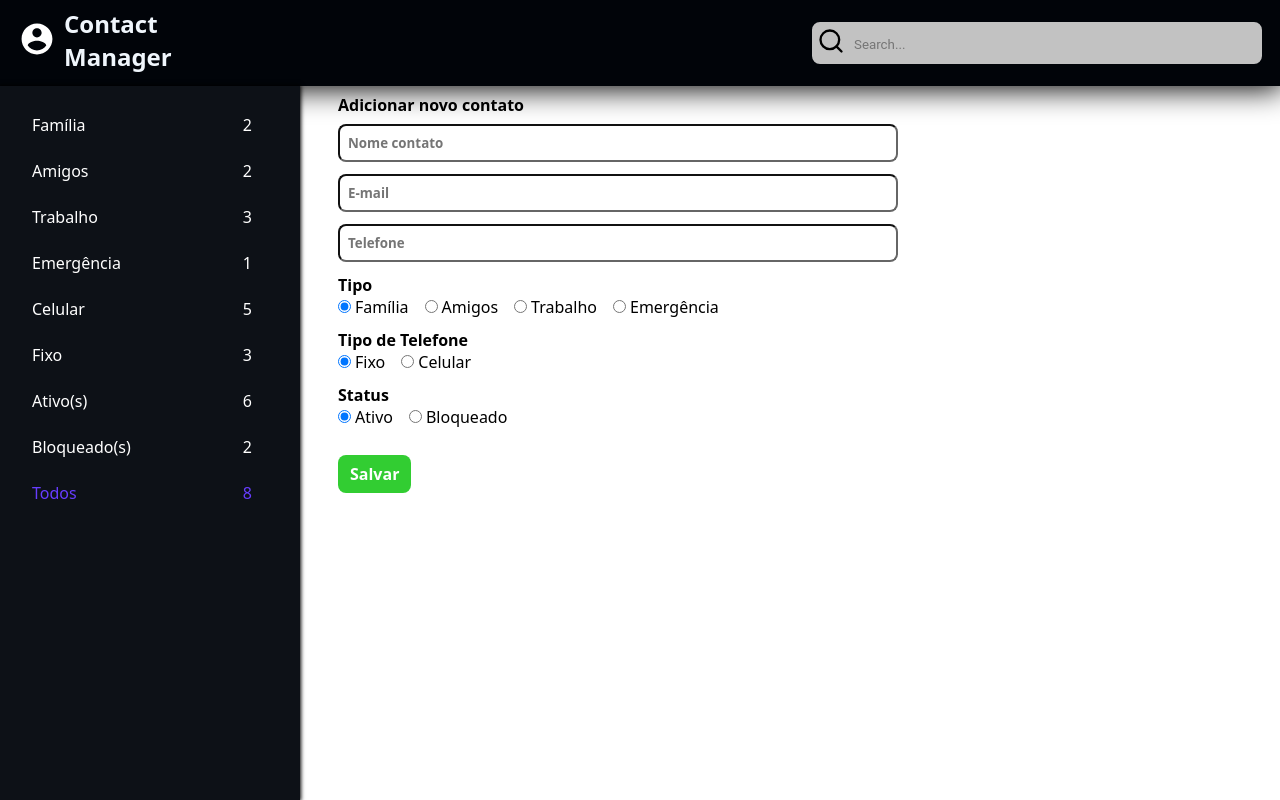
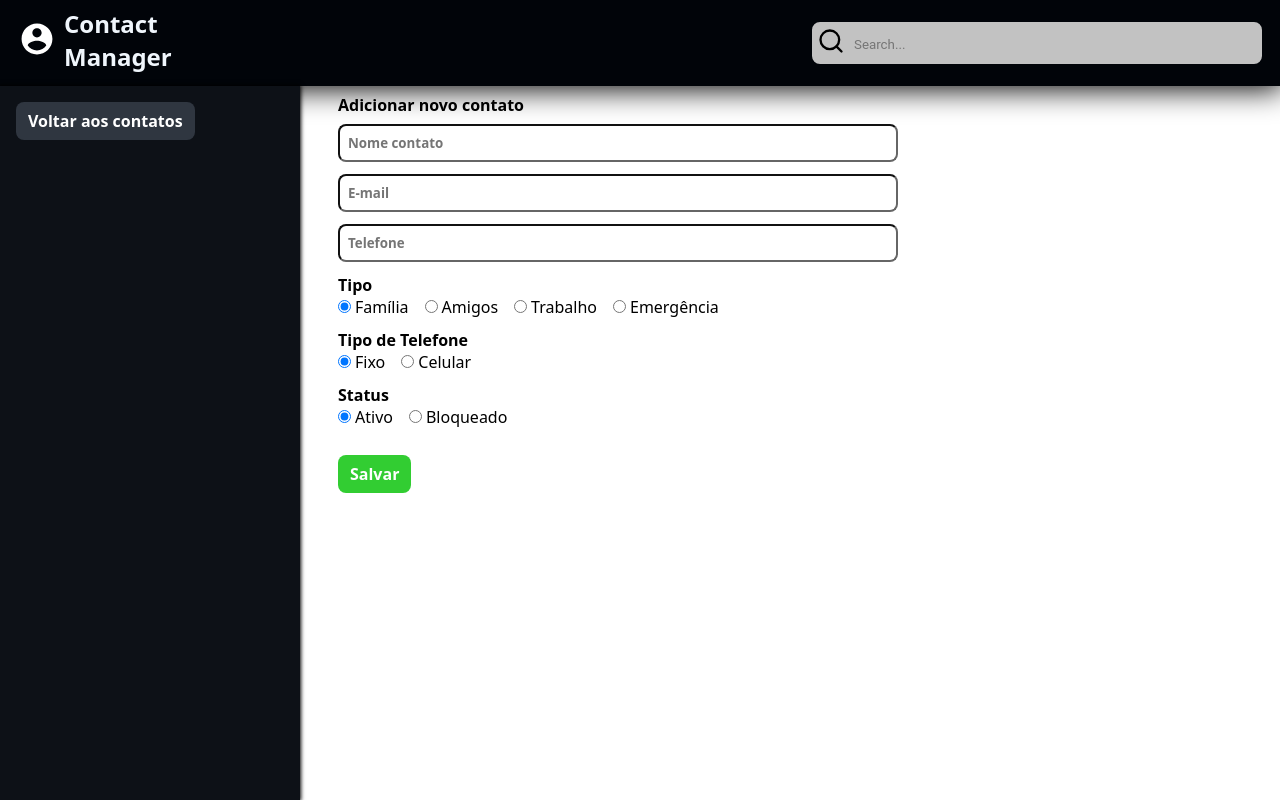
Before and after one commit to jonattasmoraes/Contact-Manager, a React (Create React App) app: page /new in a window 1280 px wide. Built offline with nearby package versions, Linux system fonts and the light colour scheme.

Commit message:
feat: Completed styling for the sidebar on the new contacts registration page

```diff
--- a/src/App.tsx
+++ b/src/App.tsx
@@ -22,23 +22,10 @@ const router = createBrowserRouter([
 ])
 
 const App = () => {
-  const [isSidebarOpen, setSidebarOpen] = useState(false)
-
-  const handleSidebarToggle = () => {
-    setSidebarOpen(!isSidebarOpen)
-  }
-
   return (
     <Provider store={store}>
       <GlobalStyle />
-      <Header handleSidebarToggle={handleSidebarToggle} />
-      <MobileSidebar
-        isOpen={isSidebarOpen}
-        handleSidebarToggle={handleSidebarToggle}
-      />
-      <Container>
-        <RouterProvider router={router} />
-      </Container>
+      <RouterProvider router={router} />
     </Provider>
   )
 }
--- a/src/components/contact/index.tsx
+++ b/src/components/contact/index.tsx
@@ -5,7 +5,7 @@ import * as S from './styles'
 
 import { remove, edit } from '../../store/reducers/contacts'
 import ContactClass from '../../models/Contact'
-import { SaveButton } from '../../styles'
+import { Button, SaveButton } from '../../styles'
 
 type Props = ContactClass
 
@@ -107,7 +107,7 @@ const Contact = ({
           </>
         ) : (
           <>
-            <S.Button onClick={() => setItsEditing(true)}>Editar</S.Button>
+            <Button onClick={() => setItsEditing(true)}>Editar</Button>
             <S.CancelAndRemoveButton onClick={() => dispatch(remove(id))}>
               Deletar
             </S.CancelAndRemoveButton>
--- a/src/components/contact/styles.ts
+++ b/src/components/contact/styles.ts
@@ -2,6 +2,7 @@ import styled from 'styled-components'
 import variables from '../../styles/variables'
 
 import * as enums from '../../utils/enums/Contact'
+import { Button } from '../../styles'
 
 type TagProps = {
   type?: enums.Type
@@ -136,18 +137,6 @@ export const ActionBar = styled.div`
   margin-top: 16px;
 `
 
-export const Button = styled.button`
-  font-weight: 600;
-  font-size: 16px;
-  color: #fff;
-  padding: 8px 12px;
-  border: none;
-  border-radius: 8px;
-  cursor: pointer;
-  background-color: #2f3640;
-  margin-right: 16px;
-`
-
 export const CancelAndRemoveButton = styled(Button)`
   background-color: ${variables.red};
 `
--- a/src/containers/MobileSidebar/index.tsx
+++ b/src/containers/MobileSidebar/index.tsx
@@ -1,4 +1,6 @@
 import * as React from 'react'
+import { useNavigate } from 'react-router-dom'
+
 import Box from '@mui/material/Box'
 import Drawer from '@mui/material/Drawer'
 import IconButton from '@mui/material/IconButton'
@@ -9,6 +11,7 @@ import { Divider, List } from '@mui/material'
 import FilterCard from '../../components/filterCard'
 
 import * as enums from '../../utils/enums/Contact'
+import { Button } from '../../styles'
 
 const theme = createTheme({
   palette: {
@@ -21,12 +24,15 @@ const theme = createTheme({
 interface MobileSidebarProps {
   isOpen: boolean
   handleSidebarToggle: () => void
+  showFilters: boolean
 }
 
 export default function MobileSidebar({
   isOpen,
-  handleSidebarToggle
+  handleSidebarToggle,
+  showFilters
 }: MobileSidebarProps) {
+  const navigate = useNavigate()
   const toggleDrawer = (event: React.KeyboardEvent | React.MouseEvent) => {
     if (
       event.type === 'keydown' &&
@@ -66,6 +72,8 @@ export default function MobileSidebar({
             </Box>
             <Divider sx={{ backgroundColor: 'GrayText' }} />
             <List sx={{ p: 0 }}>
+              {showFilters ? (
+                <>
                   <FilterCard
                     value={enums.Type.FAMILIA}
                     critery="type"
@@ -107,6 +115,12 @@ export default function MobileSidebar({
                     legend="Bloqueado(s)"
                   />
                   <FilterCard critery="all" legend="Todos" />
+                </>
+              ) : (
+                <Button onClick={() => navigate('/')}>
+                  Voltar aos contatos
+                </Button>
+              )}
             </List>
           </Box>
         </Drawer>
--- a/src/containers/sidebar/index.tsx
+++ b/src/containers/sidebar/index.tsx
@@ -1,19 +1,32 @@
-import { useDispatch, useSelector } from 'react-redux'
+import { useNavigate } from 'react-router-dom'
 
 import * as S from './styles'
 import FilterCard from '../../components/filterCard'
-import { RootReducer } from '../../store'
 
 import * as enums from '../../utils/enums/Contact'
+import { Button } from '../../styles'
 
-const Sidebar = () => {
-  const dispatch = useDispatch()
-  const { term } = useSelector((state: RootReducer) => state.filter)
+type Props = {
+  showFilters: boolean
+}
+
+const Sidebar = ({ showFilters }: Props) => {
+  const navigate = useNavigate()
 
   return (
     <S.Aside>
-      <FilterCard value={enums.Type.FAMILIA} critery="type" legend="Família" />
-      <FilterCard value={enums.Type.AMIGOS} critery="type" legend="Amigos" />
+      {showFilters ? (
+        <>
+          <FilterCard
+            value={enums.Type.FAMILIA}
+            critery="type"
+            legend="Família"
+          />
+          <FilterCard
+            value={enums.Type.AMIGOS}
+            critery="type"
+            legend="Amigos"
+          />
           <FilterCard
             value={enums.Type.TRABALHO}
             critery="type"
@@ -45,6 +58,10 @@ const Sidebar = () => {
             legend="Bloqueado(s)"
           />
           <FilterCard critery="all" legend="Todos" />
+        </>
+      ) : (
+        <Button onClick={() => navigate('/')}>Voltar aos contatos</Button>
+      )}
     </S.Aside>
   )
 }
--- a/src/pages/Home/index.tsx
+++ b/src/pages/Home/index.tsx
@@ -1,13 +1,35 @@
+import { useState } from 'react'
 import AddButton from '../../components/AddButton'
+import MobileSidebar from '../../containers/MobileSidebar'
+
 import ContactList from '../../containers/contactList'
+import Header from '../../containers/header'
+
 import Sidebar from '../../containers/sidebar'
+import { Container } from '../../styles'
 
-const Home = () => (
-  <>
-    <Sidebar />
-    <ContactList />
-    <AddButton />
-  </>
-)
+const Home = () => {
+  const [isSidebarOpen, setSidebarOpen] = useState(false)
+
+  const handleSidebarToggle = () => {
+    setSidebarOpen(!isSidebarOpen)
+  }
+
+  return (
+    <>
+      <Header handleSidebarToggle={handleSidebarToggle} />
+      <MobileSidebar
+        isOpen={isSidebarOpen}
+        handleSidebarToggle={handleSidebarToggle}
+        showFilters
+      />
+      <Container>
+        <Sidebar showFilters />
+        <ContactList />
+        <AddButton />
+      </Container>
+    </>
+  )
+}
 
 export default Home
--- a/src/pages/new/index.tsx
+++ b/src/pages/new/index.tsx
@@ -1,10 +1,30 @@
+import { useState } from 'react'
 import Form from '../../containers/Form'
+import MobileSidebar from '../../containers/MobileSidebar'
+import Header from '../../containers/header'
 import Sidebar from '../../containers/sidebar'
+import { Container } from '../../styles'
 
-const NewContact = () => (
-  <>
-    <Sidebar />
-    <Form />
-  </>
-)
+const NewContact = () => {
+  const [isSidebarOpen, setSidebarOpen] = useState(false)
+
+  const handleSidebarToggle = () => {
+    setSidebarOpen(!isSidebarOpen)
+  }
+
+  return (
+    <>
+      <Header handleSidebarToggle={handleSidebarToggle} />
+      <MobileSidebar
+        isOpen={isSidebarOpen}
+        handleSidebarToggle={handleSidebarToggle}
+        showFilters={false}
+      />
+      <Container>
+        <Sidebar showFilters={false} />
+        <Form />
+      </Container>
+    </>
+  )
+}
 export default NewContact
--- a/src/styles/index.ts
+++ b/src/styles/index.ts
@@ -1,6 +1,5 @@
 import styled, { createGlobalStyle } from 'styled-components'
 import variables from './variables'
-import { Button } from '../components/contact/styles'
 
 const GlobalStyle = createGlobalStyle`
   * {
@@ -55,6 +54,18 @@ export const Input = styled.input`
   width: 100%;
 `
 
+export const Button = styled.button`
+  font-weight: 600;
+  font-size: 16px;
+  color: #fff;
+  padding: 8px 12px;
+  border: none;
+  border-radius: 8px;
+  cursor: pointer;
+  background-color: #2f3640;
+  margin-right: 16px;
+`
+
 export const SaveButton = styled(Button)`
   background-color: ${variables.green};
 `
```
Lines whose indentation alone changed are shown as unchanged.
